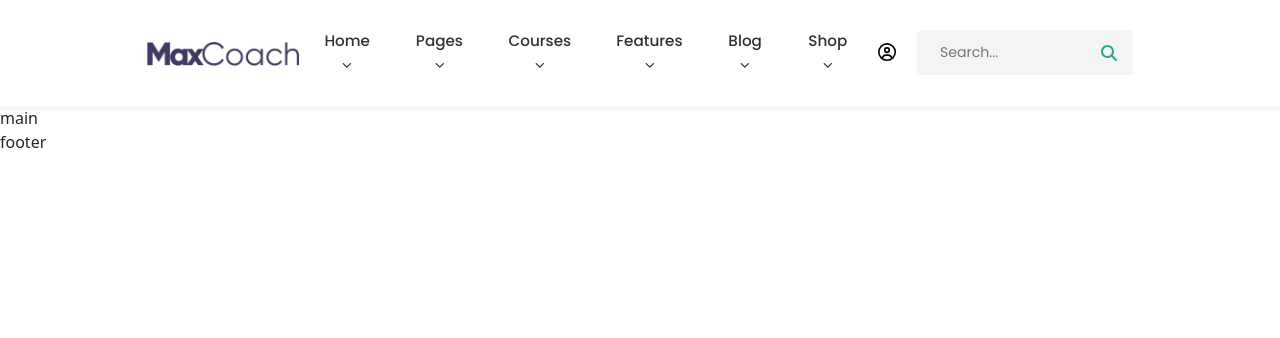
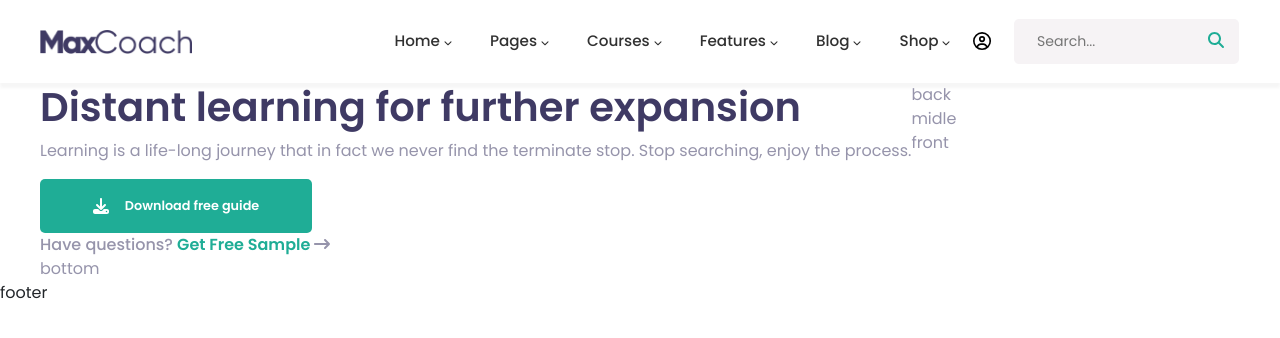
Before and after one commit to M6Irinel/proj-html-vuejs, a Vue app: page / in a window 1280 px wide. Shown: the top 338 px of the page. Built offline with nearby package versions, Linux system fonts and the light colour scheme.

Commit message:
add 1° main header

```diff
--- a/src/App.vue
+++ b/src/App.vue
@@ -19,6 +19,12 @@ export default {
 </script>
 
 <style lang="scss">
+@import url('https://fonts.googleapis.com/css2?family=Poppins:wght@400;500;600&display=swap');
+
+* {
+  font-family: 'Poppins', sans-serif;
+}
+
 body {
   overflow: scroll;
 }
@@ -27,4 +33,9 @@ button {
   border: none;
   background: none;
 }
+
+.myContainer {
+  max-width: 1200px;
+  margin: 0 auto;
+}
 </style>
--- a/src/components/app-header.vue
+++ b/src/components/app-header.vue
@@ -1,8 +1,8 @@
 <template>
     <header>
         <section>
-            <nav class="container">
-                <div class="contentHeader d-flex">
+            <nav>
+                <div class="myContainer d-flex">
                     <a class="me-auto" href="#"><img src="../assets/img/dark-logo.png" height="25" alt="dark-logo"></a>
 
                     <c-button-header v-for="(el, i) in arrayHeaderButtons" :key="i" :headerButtonName="el" />
@@ -20,8 +20,8 @@
 
 
 <script>
-import cButtonHeader from './vue-rest-components/c-button-header.vue';
-import inputAndButton from './vue-rest-components/input-and-button.vue';
+import cButtonHeader from './c-app-header/c-button-header.vue';
+import inputAndButton from './c-app-header/input-and-button.vue';
 import arrayHeaderButtons from './json-components/array-header-buttons.json';
 
 export default {
@@ -42,14 +42,14 @@ export default {
 section {
     box-shadow: 0 5px 3px #f6f6f6;
 
-    .contentHeader {
-        padding: 0 65px;
+    .myContainer {
         gap: 5px;
         align-items: center;
 
         .circle-user {
             font-size: 1.13rem;
-            padding: 0 15px 0 5px;
+            padding: 0 17px 0 7px;
+            margin-left: -6px;
             transition: color 0.2s ease-in-out;
 
             &:hover {
--- a/src/components/app-main.vue
+++ b/src/components/app-main.vue
@@ -1,15 +1,17 @@
 <template>
     <main>
-        main
+        <main-header />
     </main>
 </template>
 
 
 <script>
+import mainHeader from './c-app-main/main-header.vue';
+
 export default {
     name: 'appMain',
 
-
+    components: { mainHeader },
 }
 </script>
 
--- a/src/components/vue-rest-components/c-button-header.vue
+++ b/src/components/c-app-header/c-button-header.vue
@@ -20,18 +20,17 @@ export default {
 
 
 <style scoped lang="scss">
-@import url('https://fonts.googleapis.com/css2?family=Poppins:wght@400;500;600&display=swap');
 
 button {
-    font-family: 'Poppins', sans-serif;
     font-weight: 500;
     font-size: 0.95rem;
     color: #313131;
     transition: color 0.2s ease-in-out;
-    padding: 30px 15px;
+    padding: 30px 16.5px;
 
     .fa-chevron-down {
         font-size: 0.6rem;
+        width: 8px;
     }
 
     &:hover {
--- a/src/components/vue-rest-components/input-and-button.vue
+++ b/src/components/c-app-header/input-and-button.vue
@@ -23,8 +23,6 @@ export default {
 
 
 <style scoped lang="scss">
-@import url('https://fonts.googleapis.com/css2?family=Poppins:wght@400;500;600&display=swap');
-
 .input-and-button {
     position: relative;
     border-radius: 5px;
@@ -32,7 +30,6 @@ export default {
     padding: 1px;
 
     input {
-        font-family: 'Poppins', sans-serif;
         padding: 12px 55px 12px 23px;
         border: none;
         background-color: #f6f3f5;
--- /dev/null
+++ b/src/components/c-app-main/main-button.vue
@@ -0,0 +1,53 @@
+<template>
+    <button>
+        <div class="d-flex justify-content-center align-items-center gap-3" v-if="icon === 0">
+            <font-awesome-icon icon="fa-solid fa-download" />
+            <p> {{contentButton}} </p>
+        </div>
+        <div class="d-flex justify-content-center align-items-center gap-2" v-if="icon === 1">
+            <p> {{contentButton}} </p>
+            <font-awesome-icon icon="fa-solid fa-arrow-right-long" />
+        </div>
+        <div class="d-flex justify-content-center align-items-center" v-if="icon === 2">
+            <p> {{contentButton}} </p>
+        </div>
+    </button>
+</template>
+
+
+<script>
+export default {
+    name: 'mainButton',
+
+    props: {
+        contentButton: String,
+        icon: Number
+    }
+}
+</script>
+
+
+<style scoped lang="scss">
+button {
+    background-color: #1fad96;
+    color: #fff;
+    font-weight: bold;
+    border-radius: 5px;
+    transition: background-color 0.2s ease-in-out;
+
+    div {
+        height: 52px;
+        width: 260px;
+
+        p {
+            padding: 0;
+            margin: 0;
+            font-size: 0.8rem;
+        }
+    }
+
+    &:hover {
+        background-color: #48495f;
+    }
+}
+</style>
--- /dev/null
+++ b/src/components/c-app-main/main-header.vue
@@ -0,0 +1,69 @@
+<template>
+    <header>
+        <section>
+            <div class="myContainer">
+                <div class="top d-flex">
+                    <div class="left">
+                        <h1>Distant learning for further expansion</h1>
+                        <p>Learning is a life-long journey that in fact we never find the terminate stop. Stop
+                            searching, enjoy the process.</p>
+                        <main-button :contentButton="'Download free guide'" :icon="0" />
+                        <a href="#">Have questions? <span>Get Free Sample
+                                <font-awesome-icon icon="fa-solid fa-arrow-right-long" />
+                            </span></a>
+                    </div>
+                    <div class="right">
+                        <div>
+                            back
+                        </div>
+                        <div>
+                            midle
+                        </div>
+                        <div>
+                            front
+                        </div>
+                    </div>
+                </div>
+                <div class="bottom">
+                    bottom
+                </div>
+            </div>
+        </section>
+    </header>
+</template>
+
+
+<script>
+import mainButton from './main-button.vue';
+
+export default {
+    name: 'mainHeader',
+
+    components: { mainButton },
+}
+</script>
+
+
+<style scoped lang="scss">
+* {
+    color: #9694ab;
+}
+
+h1 {
+    color: #3f3a64;
+    font-weight: bold;
+}
+
+a {
+    display: block;
+    text-decoration: none;
+    font-weight: 500;
+
+    span {
+        color: #1fad96;
+        font-weight: bold;
+    }
+
+    &:hover {color: #9694ab;}
+}
+</style>
--- a/src/components/imports-library/fontawesome.js
+++ b/src/components/imports-library/fontawesome.js
@@ -2,6 +2,6 @@ import Vue from 'vue';
 import { library } from '@fortawesome/fontawesome-svg-core';
 import { FontAwesomeIcon } from '@fortawesome/vue-fontawesome';
 import { faCircleUser } from '@fortawesome/free-regular-svg-icons';
-import { faMagnifyingGlass, faChevronDown } from '@fortawesome/free-solid-svg-icons';
-library.add( faCircleUser, faMagnifyingGlass, faChevronDown );
+import { faMagnifyingGlass, faChevronDown, faDownload, faArrowRightLong } from '@fortawesome/free-solid-svg-icons';
+library.add( faCircleUser, faMagnifyingGlass, faChevronDown, faDownload, faArrowRightLong );
 Vue.component( 'font-awesome-icon', FontAwesomeIcon );
```
